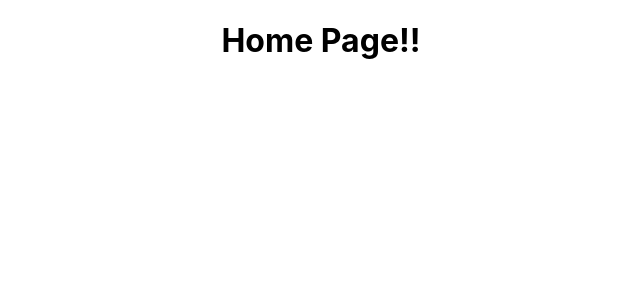
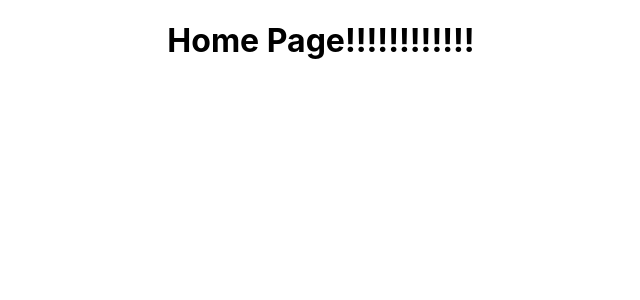
Before and after one commit to CapstoneTeam-CESCO/PestPlan-Front, a React (Create React App) app: page /home in a window 1280 px wide. Shown: the top 300 px of the page, without its empty margins (319-959 px from the left). Built offline with nearby package versions, Linux system fonts and the light colour scheme.

Commit message:
Test for dev branch

```diff
--- a/src/pages/home/index.jsx
+++ b/src/pages/home/index.jsx
@@ -3,7 +3,7 @@ import React from 'react';
 function HomePage() {
     return (
         <div>
-            <h1>Home Page!!</h1>
+            <h1>Home Page!!!!!!!!!!!!</h1>
         </div>
     );
 }
```
